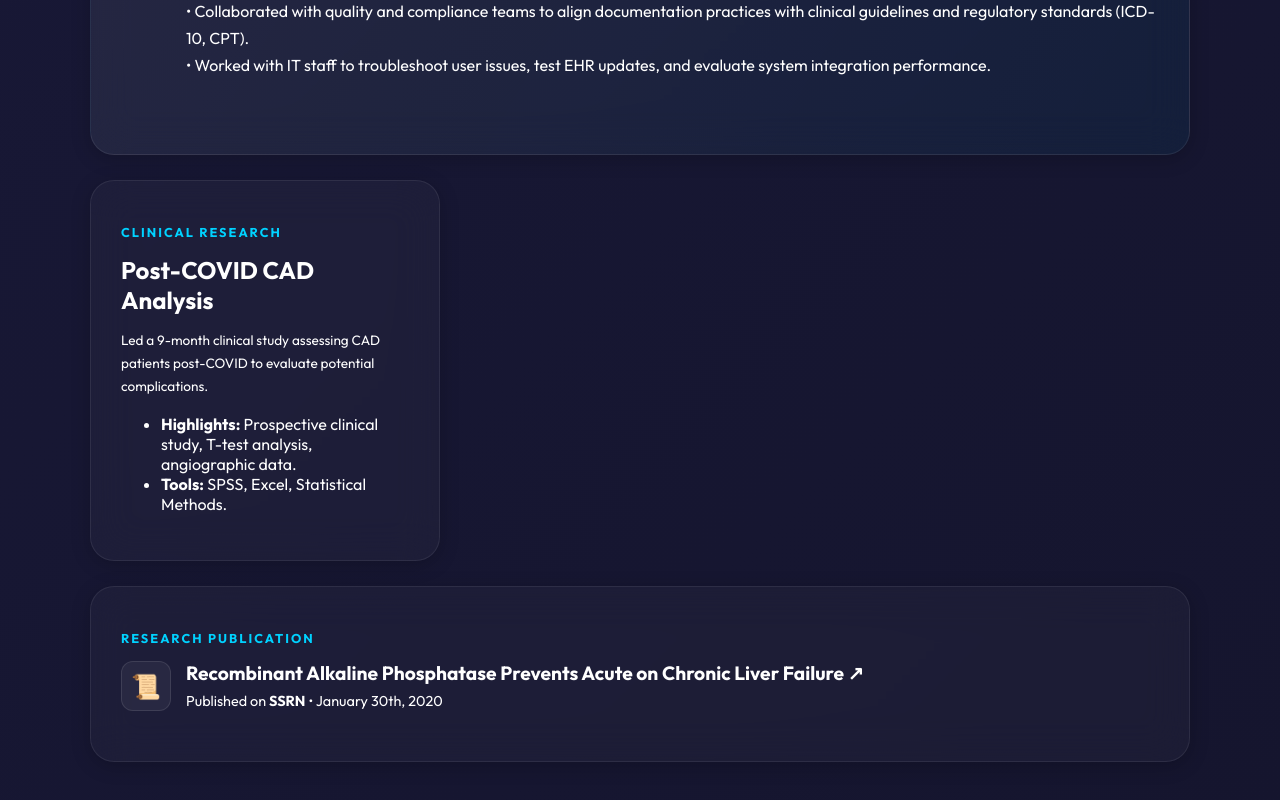
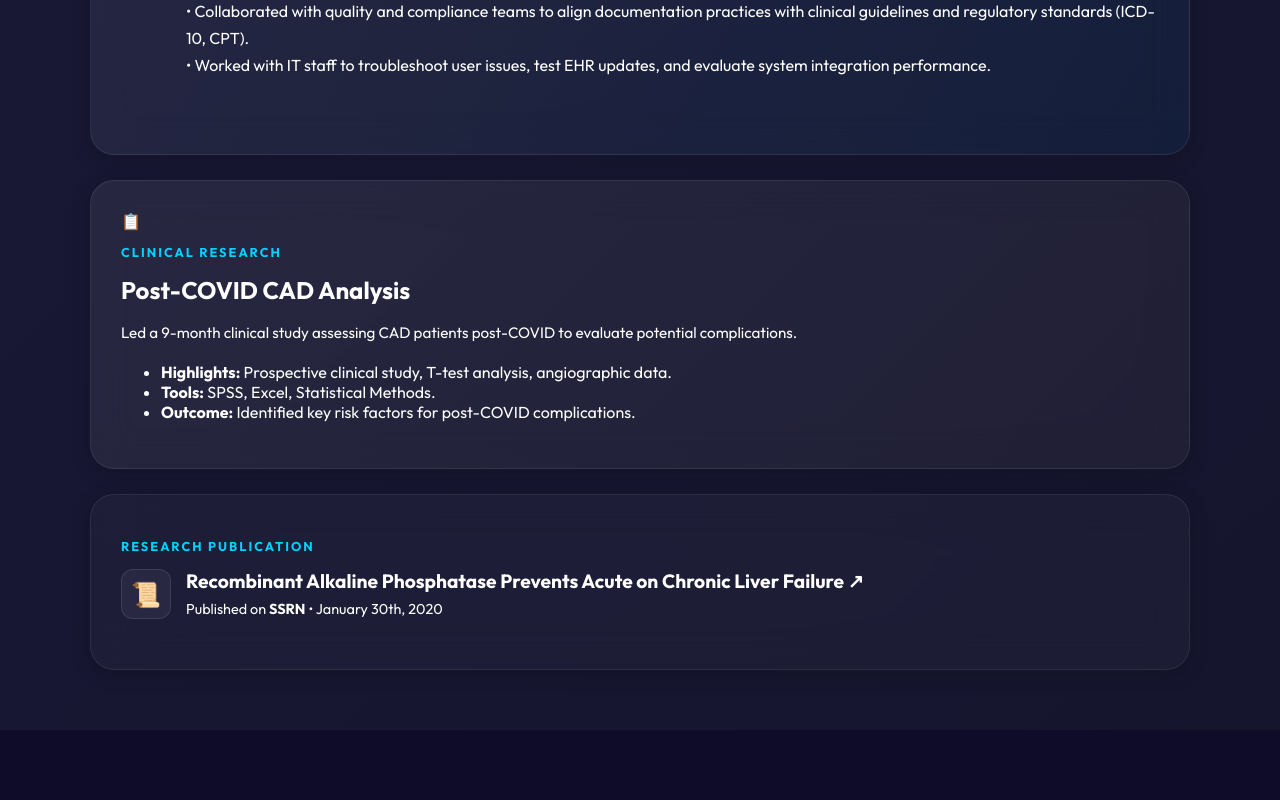
Before and after one commit to suprajamedicherla/suprajamedicherla.github.io, a plain HTML site: page index.html in a window 1280 px wide. Shown: the part 2793-3593 px from the top of the page. After the commit the page ends 3523 px from the top, so only its background shows below. Drawn offline with Linux system fonts and the light colour scheme.

Commit message:
Update index.html

```diff
--- a/index.html
+++ b/index.html
@@ -231,8 +231,11 @@
             grid-column: span 3;
             background: linear-gradient(120deg, rgba(255,255,255,0.07), rgba(0,210,255,0.05));
         }
-        .project-clinical research { grid-column: span 3;}
         .publication { grid-column: span 3; }
+        .project-clinical {
+            grid-column: span 3; /* Full Width */
+            background: linear-gradient(135deg, rgba(255,255,255,0.07), rgba(255,230,188,0.05));
+        }
 
 
         /* Timeline & Certs */
@@ -518,14 +521,16 @@
         </div>
 
         <div class="card project-clinical research">
+            <div class="sticker sticker-tr">📋</div>
             <h3>Clinical Research</h3>
             <h2>Post-COVID CAD Analysis</h2>
-            <p style="font-size:0.85rem; margin-bottom:10px;">
+            <p style="font-size:0.95rem; margin-bottom:10px;">
                 Led a 9-month clinical study assessing CAD patients post-COVID to evaluate potential complications.
             </p>
             <ul class="project-list">
                 <li><strong>Highlights:</strong> Prospective clinical study, T-test analysis, angiographic data.</li>
                 <li><strong>Tools:</strong> SPSS, Excel, Statistical Methods.</li>
+                <li><strong>Outcome:</strong> Identified key risk factors for post-COVID complications.</li>
             </ul>
         </div>
 
```
